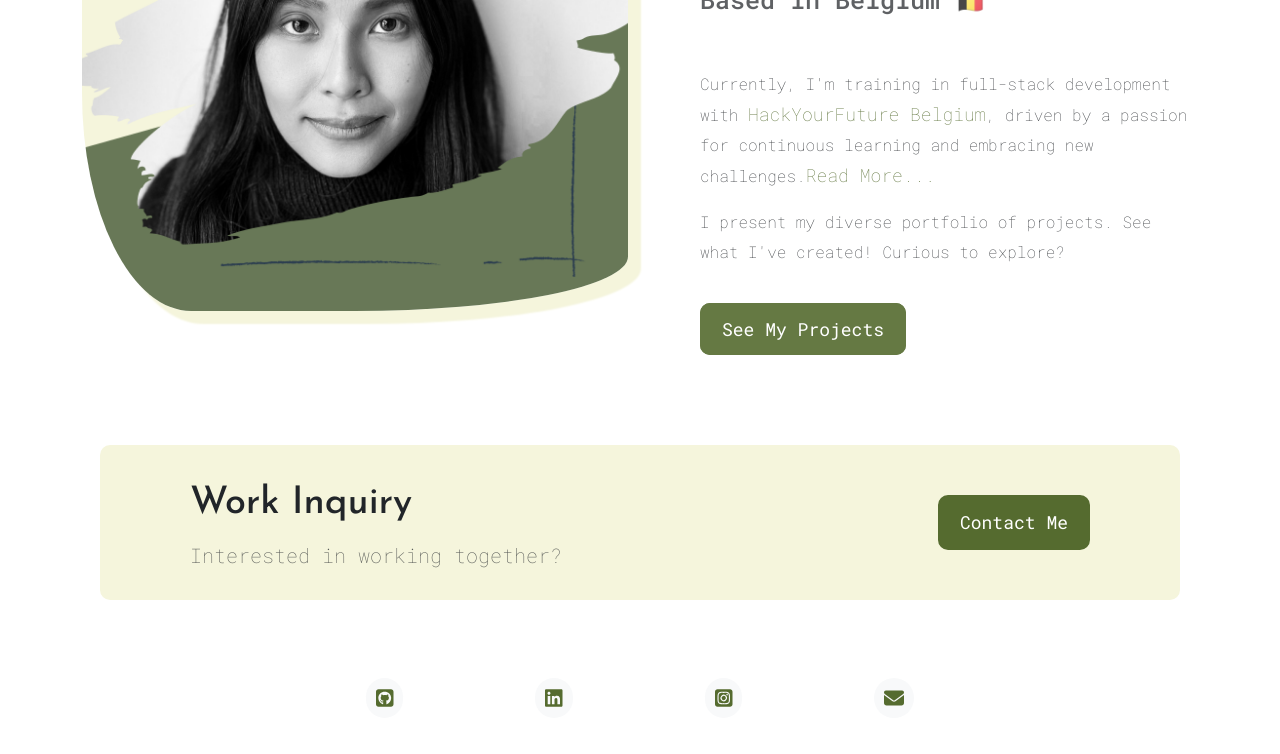
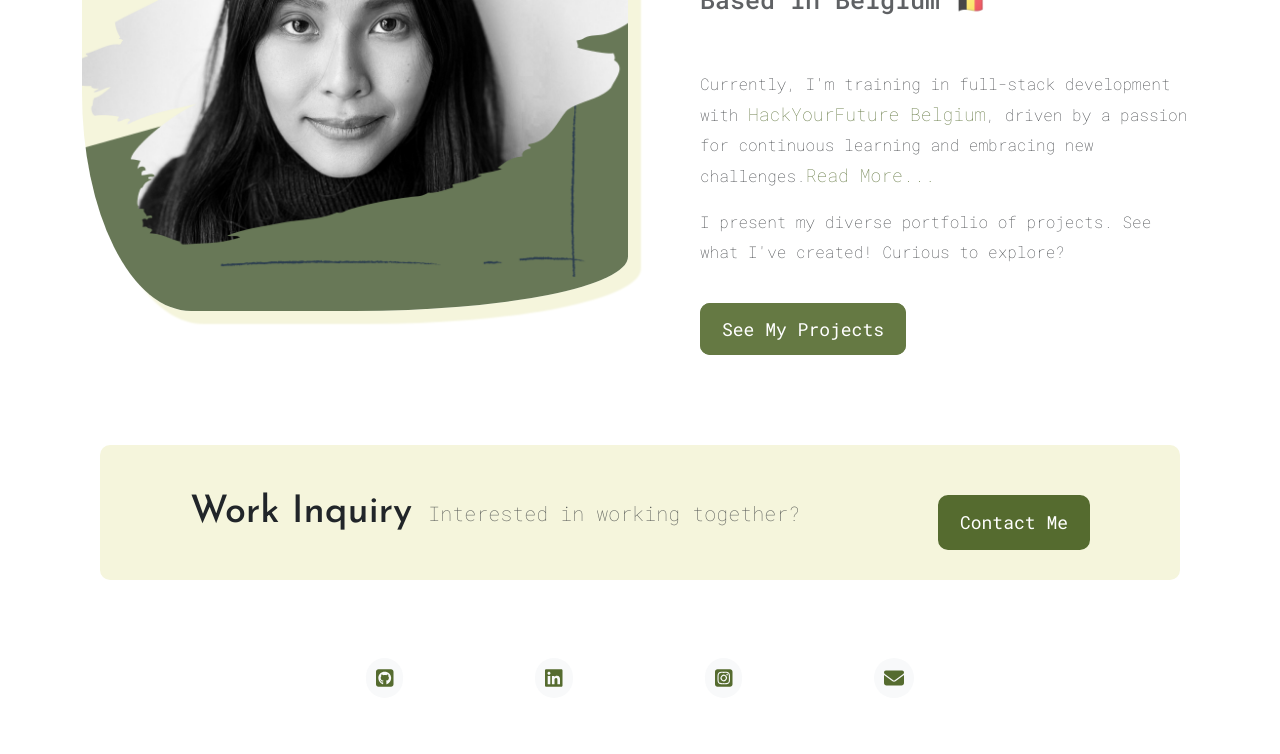
Before and after one commit to jgchoti/jgchoti.github.io, a React (Create React App) app: page /about in a window 1280 px wide. Shown: the part 433-1187 px from the top of the page. Built offline with nearby package versions, Linux system fonts and the light colour scheme.

Commit message:
Update ContactBox.js

```diff
--- a/src/component/ContactBox.js
+++ b/src/component/ContactBox.js
@@ -3,15 +3,15 @@ import { Link } from 'react-router-dom';
 
 function ContactBox() {
     return (
-        <div className="contact-box d-flex justify-content-between">
-            <div>
-                <h4>Work Inquiry</h4>
-                <p className="text-muted">Interested in working together?</p>
+        <div className="contact-box d-flex flex-column flex-sm-row justify-content-between align-items-center">
+            <div className='d-flex flex-column flex-sm-row align-items-center mb-3 mb-sm-0'>
+                <h4 className="mb-1 mb-sm-0 me-sm-3">Work Inquiry</h4>
+                <p className="text-muted mb-0">Interested in working together?</p>
             </div>
-            <div>
+            <div className='d-flex flex-column flex-sm-row align-items-center'>
                 <Link
                     to="/contact"
-                    className="btn btn-branding"
+                    className="btn-branding"
                     title="Contact Choti"
                 >
                     Contact Me
```
